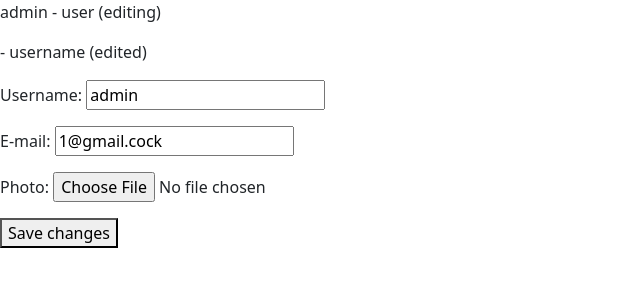
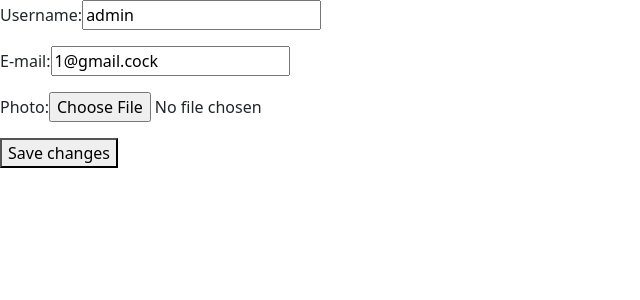
Before and after one commit to balbesina228/NotePado, a Django app: page /users/admin/edit-profile in a window 1280 px wide. Shown: the part 56-356 px from the top of the page, without its empty margins (0-640 px from the left). Run offline with Django 4.2, Linux system fonts and the light colour scheme; a user stored in the database is signed in; data comes from the database, SQL or seed files in the repository; both versions use the stored data as it was after the commit; some libraries are stand-ins or nearby versions.

Commit message:
mod edit profile

```diff
--- a/notepad/forms.py
+++ b/notepad/forms.py
@@ -28,18 +28,18 @@ class RegisterUserForm(UserCreationForm):
         fields = ('username', 'password1', 'password2')
 
 
-class EditUserFormNoPassword(UserChangeForm):
+class EditUserForm(UserChangeForm):
     def __init__(self, *args, **kwargs):
         super().__init__(*args, **kwargs)
         self.fields.pop('password')
 
     username = forms.CharField(label='Username', widget=forms.TextInput)
-    email = forms.EmailField(label='E-mail', widget=forms.EmailInput)
-    photo = forms.ImageField(label='Photo', widget=forms.FileInput)
+    email = forms.EmailField(label='E-mail', widget=forms.EmailInput, required=False)
+    photo = forms.ImageField(label='Photo', widget=forms.FileInput, required=False)
 
     class Meta:
         model = User
-        fields = ('username', 'email')
+        fields = ('username', 'email', 'photo', 'password')
 
 
 class LoginUserForm(AuthenticationForm):
--- a/notepad/templates/notepad/edit-profile.html
+++ b/notepad/templates/notepad/edit-profile.html
@@ -1,11 +1,12 @@
 {% extends 'notepad/base.html' %}
 {% block title %}Edit profile - {{ user }} - NotePado{% endblock %}
 {% block content %}
-<p>{{ user }} - user (editing)</p>
-<p>{{ username }} - username (edited)</p>
 <form method="post" enctype="multipart/form-data">
   {% csrf_token %}
-  {{ form.as_p }}
+  {% for element in form %}
+    <p><label for="{{ element.id_for_label }}">{{ element.label }}:</label>{{ element }}</p>
+    <div class="text-danger">{{ element.errors }}</div>
+  {% endfor %}
   <button type="submit">Save changes</button>
 </form>
 {% endblock %}
--- a/notepad/templates/notepad/notes.html
+++ b/notepad/templates/notepad/notes.html
@@ -6,7 +6,7 @@
 {% for note in notes %}
   <p><h3>{{ note.title }} - <a href="{{ note.get_owner_url }}">{{ note.owner }}</a></h3>
   {% if note.image %}
-	<p><img width="100px" height="100px" src="{{note.image.url}}"></p>
+	<p><img style="max-width: 200px; max-height: auto" src="{{note.image.url}}"></p>
   {% endif %}
   <p>{{ note.content|truncatechars:50 }}</p>
   <p><a href="{{ note.get_absolute_url }}">Читать полностью</a></p>
--- a/notepad/templates/notepad/profile.html
+++ b/notepad/templates/notepad/profile.html
@@ -5,6 +5,5 @@
 {% if username == user.username %}
   <p><a href="{% url 'edit-profile' username %}">EDIT</a></p>
 {% endif %}
-<p>{{ user.username }} (user) ?= {{ username }} (profile)</p>
 <p><img src="{{ image.photo.url }}"></p>
 {% endblock %}
--- a/notepad/views.py
+++ b/notepad/views.py
@@ -8,7 +8,7 @@ from django.shortcuts import render, redirect, get_object_or_404
 from django.urls import reverse_lazy
 from django.views.generic import CreateView
 
-from notepad.forms import CreatePost, RegisterUserForm, LoginUserForm, EditUserFormNoPassword, UploadImage
+from notepad.forms import CreatePost, RegisterUserForm, LoginUserForm, EditUserForm
 from notepad.models import Notes, UserPhoto
 from notepad.utils import DataMixin
 
@@ -18,7 +18,7 @@ def greeting(request):
 
 
 def all_notes(request):
-    notes = Notes.objects.all().order_by('time_create')
+    notes = Notes.objects.all().order_by('-time_create')
     context = {
         'notes': notes,
         'title': 'title',
@@ -113,21 +113,23 @@ def edit_profile(request, username):
     user = request.user
     profile = User.objects.get(username=username)
     image = get_object_or_404(UserPhoto, user=user.pk)
-    print(request.user, user.username, username)
     if str(user) != str(username):
         return page_not_found(request, 404)
 
     if request.method == 'POST':
-        form = EditUserFormNoPassword(request.POST, request.FILES, instance=profile)
+        form = EditUserForm(request.POST, request.FILES, instance=profile)
 
-        if form.is_valid:
+        if form.is_valid():
             form.save()
-            new_image = form.cleaned_data['photo']
-            image.photo.save(new_image.name, File(new_image))
-            return redirect('home')
+            if form.cleaned_data['photo']:
+                new_image = form.cleaned_data['photo']
+                image.photo.save(new_image.name, File(new_image))
+            else:
+                image.photo = image.photo
+            return redirect('profile', username=username)
 
     else:
-        form = EditUserFormNoPassword(instance=profile)
+        form = EditUserForm(instance=profile)
 
     context = {
         'form': form
```
Also changed, not shown: notepad/templates/notepad/note.html (+7 -2 lines), db.sqlite3.
